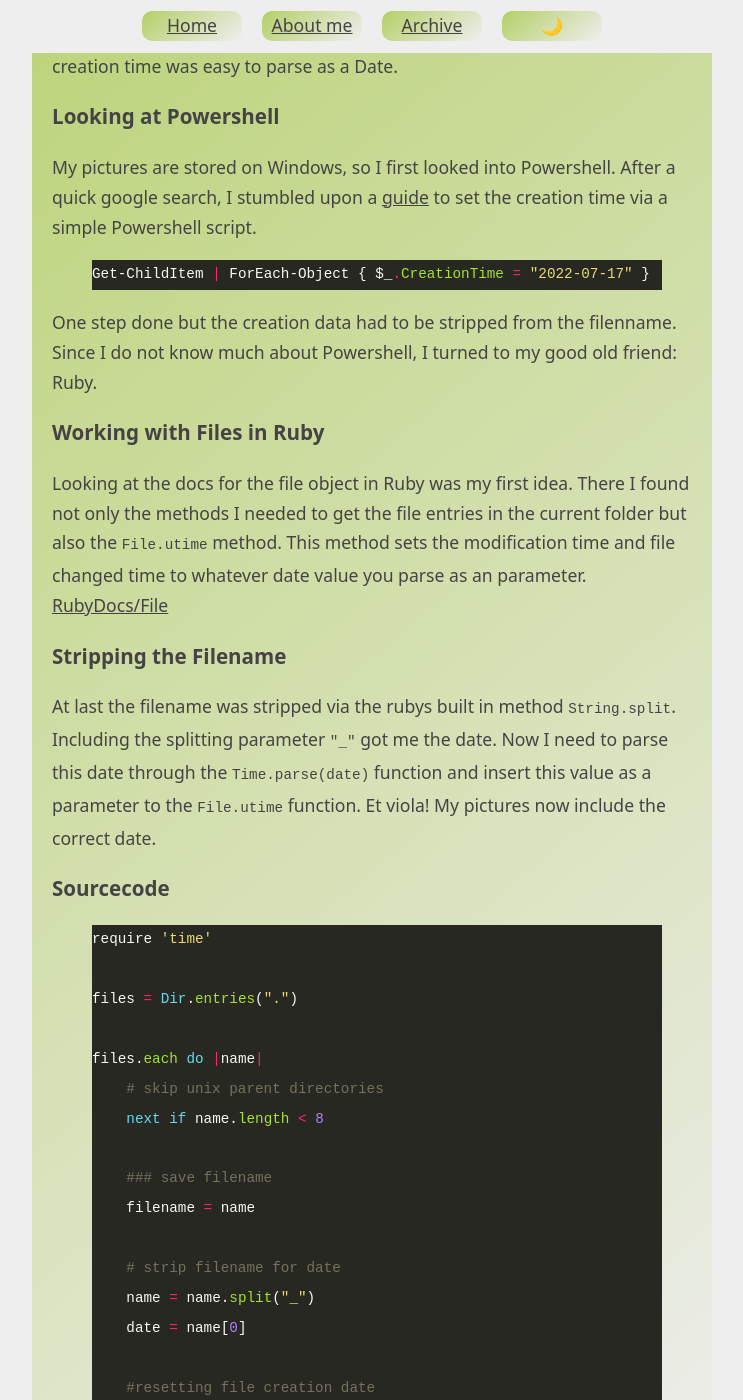
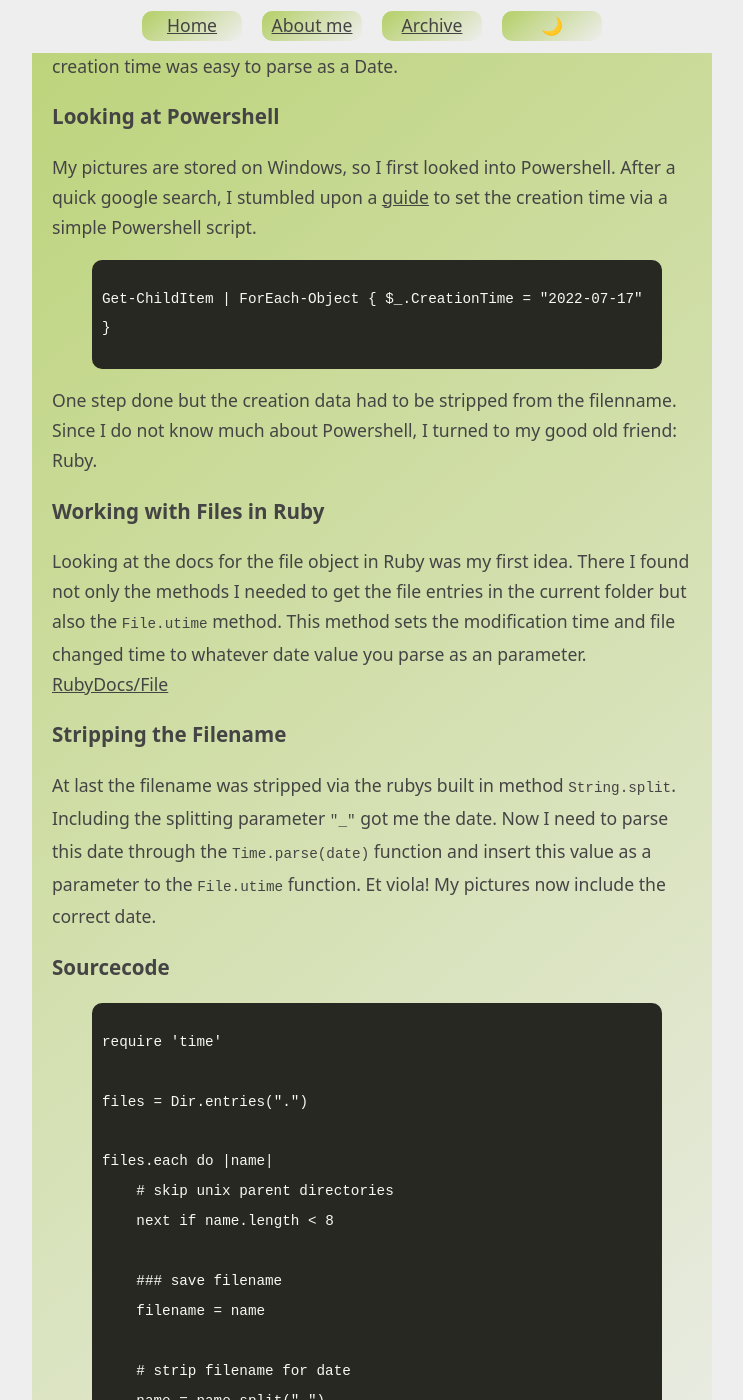
Before and after one commit to Friendscover/my-website, a Jekyll site: the page built from _posts/2022-11-26-changing-the-file-modification-date.md, in a window 1280 px wide and 1400 px high, scrolled down 552 px. Shown: the whole window, without its empty margins (268-1011 px from the left). Built offline with Jekyll 4.4.1, drawn with Linux system fonts in a browser that asks for light colours.

Commit message:
removed some code styling for better maintaing the site

```diff
--- a/_sass/main.scss
+++ b/_sass/main.scss
@@ -4,6 +4,8 @@
   --text-color: #444;
   --link-color: #146152;
   --card-background-color: linear-gradient(140deg, #B4CF66, #eee);
+  --code-background-color: #272822;
+  --code-text-color: #f8f8f2;
   //default font system stack
   font-family: system-ui, "Segoe UI", Roboto, Helvetica, Arial, sans-serif, "Apple Color Emoji", "Segoe UI Emoji", "Segoe UI Symbol";
 }
@@ -14,6 +16,8 @@
   --text-color: #fff;
   --link-color: #FFEC5C;
   --card-background-color: linear-gradient(305deg, #000, #3C5C14);
+  --code-background-color: #000;
+  --code-text-color: #fff;
 }
 
 body {
@@ -94,6 +98,19 @@ h4 {
   background: var(--card-background-color);
 }
 
+// code highlighting
+.highlight {
+  background-color: var(--code-background-color);
+  color: var(--code-text-color);
+  border-radius: 10px;
+  padding: 10px;
+  text-wrap: auto;
+}
+
+code {
+  text-wrap: balance;
+}
+
 // media queries for different screen sizes
 @media only screen and (min-width: 768px) {
   //desktop changes
--- a/_sass/monokai.scss
+++ /dev/null
@@ -1,65 +0,0 @@
-.highlight pre { background-color: #272822; white-space: pre-wrap; }
-.highlight .hll { background-color: #9aad3b; }
-.highlight .c { color: #75715e } /* Comment */
-.highlight .err { color: #960050; background-color: #1e0010 } /* Error */
-.highlight .k { color: #66d9ef } /* Keyword */
-.highlight .l { color: #ae81ff } /* Literal */
-.highlight .n { color: #f8f8f2 } /* Name */
-.highlight .o { color: #f92672 } /* Operator */
-.highlight .p { color: #f8f8f2 } /* Punctuation */
-.highlight .cm { color: #75715e } /* Comment.Multiline */
-.highlight .cp { color: #75715e } /* Comment.Preproc */
-.highlight .c1 { color: #75715e } /* Comment.Single */
-.highlight .cs { color: #75715e } /* Comment.Special */
-.highlight .ge { font-style: italic } /* Generic.Emph */
-.highlight .gs { font-weight: bold } /* Generic.Strong */
-.highlight .kc { color: #66d9ef } /* Keyword.Constant */
-.highlight .kd { color: #66d9ef } /* Keyword.Declaration */
-.highlight .kn { color: #f92672 } /* Keyword.Namespace */
-.highlight .kp { color: #66d9ef } /* Keyword.Pseudo */
-.highlight .kr { color: #66d9ef } /* Keyword.Reserved */
-.highlight .kt { color: #66d9ef } /* Keyword.Type */
-.highlight .ld { color: #e6db74 } /* Literal.Date */
-.highlight .m { color: #ae81ff } /* Literal.Number */
-.highlight .s { color: #e6db74 } /* Literal.String */
-.highlight .na { color: #a6e22e } /* Name.Attribute */
-.highlight .nb { color: #f8f8f2 } /* Name.Builtin */
-.highlight .nc { color: #a6e22e } /* Name.Class */
-.highlight .no { color: #66d9ef } /* Name.Constant */
-.highlight .nd { color: #a6e22e } /* Name.Decorator */
-.highlight .ni { color: #f8f8f2 } /* Name.Entity */
-.highlight .ne { color: #a6e22e } /* Name.Exception */
-.highlight .nf { color: #a6e22e } /* Name.Function */
-.highlight .nl { color: #f8f8f2 } /* Name.Label */
-.highlight .nn { color: #f8f8f2 } /* Name.Namespace */
-.highlight .nx { color: #a6e22e } /* Name.Other */
-.highlight .py { color: #f8f8f2 } /* Name.Property */
-.highlight .nt { color: #f92672 } /* Name.Tag */
-.highlight .nv { color: #f8f8f2 } /* Name.Variable */
-.highlight .ow { color: #f92672 } /* Operator.Word */
-.highlight .w { color: #f8f8f2 } /* Text.Whitespace */
-.highlight .mf { color: #ae81ff } /* Literal.Number.Float */
-.highlight .mh { color: #ae81ff } /* Literal.Number.Hex */
-.highlight .mi { color: #ae81ff } /* Literal.Number.Integer */
-.highlight .mo { color: #ae81ff } /* Literal.Number.Oct */
-.highlight .sb { color: #e6db74 } /* Literal.String.Backtick */
-.highlight .sc { color: #e6db74 } /* Literal.String.Char */
-.highlight .sd { color: #e6db74 } /* Literal.String.Doc */
-.highlight .s2 { color: #e6db74 } /* Literal.String.Double */
-.highlight .se { color: #ae81ff } /* Literal.String.Escape */
-.highlight .sh { color: #e6db74 } /* Literal.String.Heredoc */
-.highlight .si { color: #e6db74 } /* Literal.String.Interpol */
-.highlight .sx { color: #e6db74 } /* Literal.String.Other */
-.highlight .sr { color: #e6db74 } /* Literal.String.Regex */
-.highlight .s1 { color: #e6db74 } /* Literal.String.Single */
-.highlight .ss { color: #e6db74 } /* Literal.String.Symbol */
-.highlight .bp { color: #f8f8f2 } /* Name.Builtin.Pseudo */
-.highlight .vc { color: #f8f8f2 } /* Name.Variable.Class */
-.highlight .vg { color: #f8f8f2 } /* Name.Variable.Global */
-.highlight .vi { color: #f8f8f2 } /* Name.Variable.Instance */
-.highlight .il { color: #ae81ff } /* Literal.Number.Integer.Long */
-
-.highlight .gh { } /* Generic Heading & Diff Header */
-.highlight .gu { color: #75715e; } /* Generic.Subheading & Diff Unified/Comment? */
-.highlight .gd { color: #f92672; } /* Generic.Deleted & Diff Deleted */
-.highlight .gi { color: #a6e22e; } /* Generic.Inserted & Diff Inserted */
--- a/assets/css/styles.scss
+++ b/assets/css/styles.scss
@@ -1,4 +1,3 @@
 ---
 ---
 @import "main";
-@import "monokai";
```
